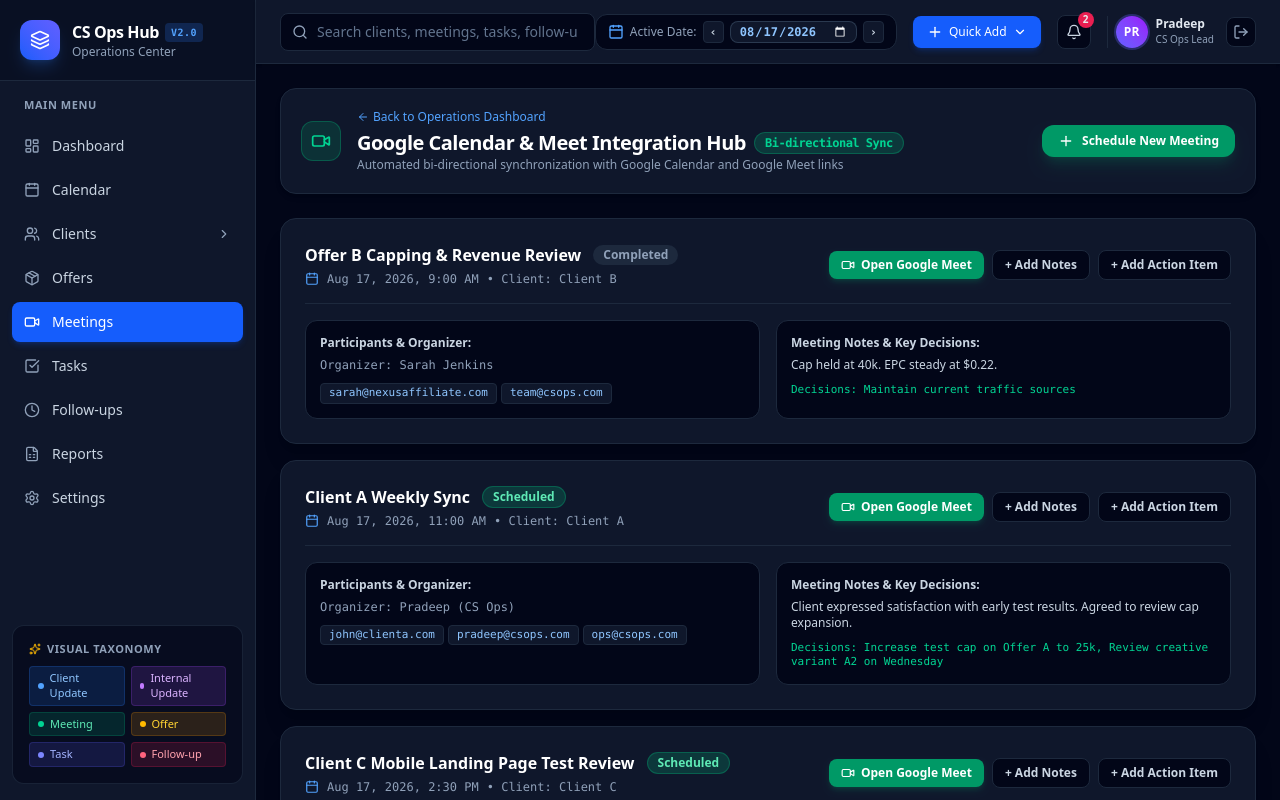
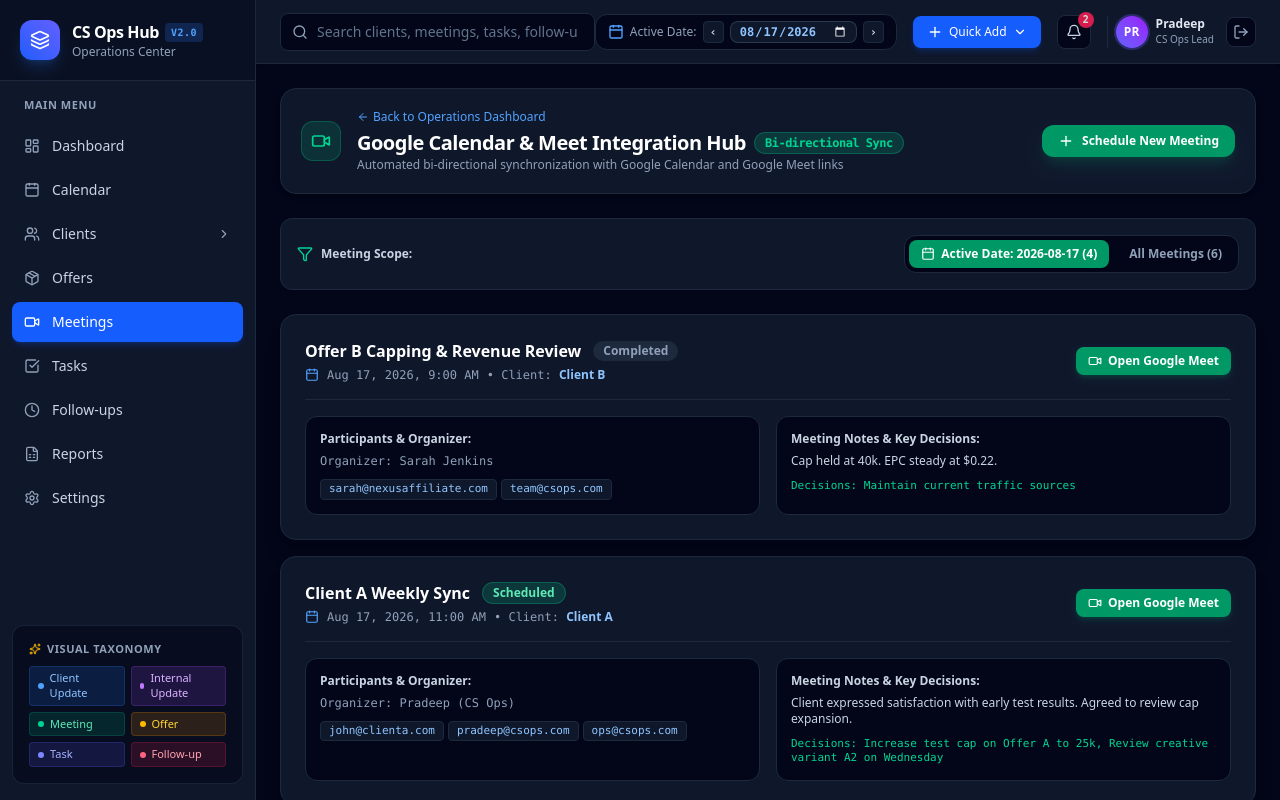
Before and after one commit to sravani00/Customer-Success-Operations-Hub, a Next.js app: page /meetings in a window 1280 px wide. Shown: the top 800 px of the page. Built offline with nearby package versions, Linux system fonts and the light colour scheme.

Commit message:
feat: Add Scope Filter Bar (Active Date vs All) to Meetings and Tasks pages

```diff
--- a/app/meetings/page.tsx
+++ b/app/meetings/page.tsx
@@ -5,13 +5,8 @@
 import {
   Video,
   Plus,
-  ExternalLink,
   Calendar as CalendarIcon,
-  CheckSquare,
-  Clock,
-  FileText,
-  Sparkles,
-  Users,
+  Filter,
   ArrowLeft
 } from 'lucide-react';
 import { useAppStore } from '../../lib/store';
@@ -19,6 +14,10 @@
 export default function MeetingsPage() {
   const { currentDate, meetings, openQuickAdd } = useAppStore();
   const [filterMode, setFilterMode] = useState<'date' | 'all'>('date');
+
+  const filteredMeetings = filterMode === 'date'
+    ? meetings.filter((m) => m.startTime.startsWith(currentDate))
+    : meetings;
 
   return (
     <div className="space-y-6 max-w-7xl mx-auto animate-in fade-in duration-300">
@@ -51,10 +50,46 @@
         </button>
       </div>
 
+      {/* Scope Filter Bar */}
+      <div className="flex items-center justify-between bg-slate-900 p-4 rounded-xl border border-slate-800">
+        <div className="flex items-center space-x-2 text-xs font-semibold text-slate-300">
+          <Filter className="w-4 h-4 text-emerald-400" />
+          <span>Meeting Scope:</span>
+        </div>
+
+        <div className="flex items-center space-x-2 bg-slate-950 p-1 rounded-xl border border-slate-800 text-xs">
+          <button
+            onClick={() => setFilterMode('date')}
+            className={`px-3 py-1.5 rounded-lg font-semibold transition-all flex items-center space-x-1.5 ${
+              filterMode === 'date' ? 'bg-emerald-600 text-white shadow-sm' : 'text-slate-400 hover:text-white'
+            }`}
+          >
+            <CalendarIcon className="w-3.5 h-3.5" />
+            <span>Active Date: {currentDate} ({meetings.filter(m => m.startTime.startsWith(currentDate)).length})</span>
+          </button>
+
+          <button
+            onClick={() => setFilterMode('all')}
+            className={`px-3 py-1.5 rounded-lg font-semibold transition-all ${
+              filterMode === 'all' ? 'bg-emerald-600 text-white shadow-sm' : 'text-slate-400 hover:text-white'
+            }`}
+          >
+            All Meetings ({meetings.length})
+          </button>
+        </div>
+      </div>
+
       {/* Meetings List */}
       <div className="space-y-4">
-        {meetings.map((m) => (
-          <div key={m.id} className="bg-slate-900 border border-slate-800 rounded-2xl p-6 shadow-xl space-y-4">
+        {filteredMeetings.length === 0 ? (
+          <div className="p-12 bg-slate-900 border border-slate-800 rounded-2xl text-center space-y-3">
+            <Video className="w-10 h-10 text-slate-600 mx-auto" />
+            <h3 className="text-base font-bold text-white">No meetings scheduled for {currentDate}</h3>
+            <p className="text-xs text-slate-400">Click "Schedule New Meeting" or switch to "All Meetings".</p>
+          </div>
+        ) : (
+          filteredMeetings.map((m) => (
+            <div key={m.id} className="bg-slate-900 border border-slate-800 rounded-2xl p-6 shadow-xl space-y-4 hover:border-slate-700 transition-all">
               <div className="flex flex-col md:flex-row md:items-center justify-between gap-3 border-b border-slate-800 pb-4">
                 <div>
                   <div className="flex items-center space-x-3">
@@ -68,11 +103,10 @@
                   <div className="text-xs text-slate-400 mt-1 flex items-center gap-2 font-mono">
                     <CalendarIcon className="w-3.5 h-3.5 text-blue-400" />
                     <span>{new Date(m.startTime).toLocaleString([], { dateStyle: 'medium', timeStyle: 'short' })}</span>
-                  <span>• Client: {m.clientName}</span>
+                    <span>• Client: <strong className="text-blue-300 font-sans">{m.clientName}</strong></span>
                   </div>
                 </div>
 
-              {/* Quick Action Controls (Spec Section 9) */}
                 <div className="flex items-center space-x-2 flex-wrap gap-y-2">
                   {m.meetLink && (
                     <a
@@ -85,12 +119,6 @@
                       <span>Open Google Meet</span>
                     </a>
                   )}
-                <button className="px-3 py-1.5 rounded-lg bg-slate-950 hover:bg-slate-800 border border-slate-800 text-xs font-semibold text-slate-300">
-                  + Add Notes
-                </button>
-                <button className="px-3 py-1.5 rounded-lg bg-slate-950 hover:bg-slate-800 border border-slate-800 text-xs font-semibold text-slate-300">
-                  + Add Action Item
-                </button>
                 </div>
               </div>
 
@@ -117,7 +145,8 @@
                 </div>
               </div>
             </div>
-        ))}
+          ))
+        )}
       </div>
     </div>
   );
--- a/app/tasks/page.tsx
+++ b/app/tasks/page.tsx
@@ -5,12 +5,8 @@
 import {
   CheckSquare,
   Plus,
-  Clock,
-  UserCheck,
-  Mail,
-  Video,
-  FileText,
-  CheckCircle2,
+  Calendar as CalendarIcon,
+  Filter,
   ArrowLeft
 } from 'lucide-react';
 import { useAppStore } from '../../lib/store';
@@ -18,6 +14,10 @@
 export default function TasksPage() {
   const { currentDate, tasks, updateTaskStatus, openQuickAdd } = useAppStore();
   const [filterMode, setFilterMode] = useState<'date' | 'all'>('date');
+
+  const filteredTasks = filterMode === 'date'
+    ? tasks.filter((t) => t.dueDate === currentDate)
+    : tasks;
 
   return (
     <div className="space-y-6 max-w-7xl mx-auto animate-in fade-in duration-300">
@@ -33,8 +33,11 @@
                 <ArrowLeft className="w-3 h-3" /> Back to Operations Dashboard
               </Link>
             </div>
-            <h1 className="text-xl font-bold text-white tracking-tight">
+            <h1 className="text-xl font-bold text-white tracking-tight flex items-center gap-2">
               Operational Task Management
+              <span className="text-xs px-2.5 py-0.5 rounded-full bg-indigo-500/20 text-indigo-300 border border-indigo-500/30 font-mono">
+                Active Date: {currentDate}
+              </span>
             </h1>
             <p className="text-xs text-slate-400">Ensures zero missed commitments by linking updates, emails, and meetings to explicit tasks</p>
           </div>
@@ -49,15 +52,51 @@
         </button>
       </div>
 
+      {/* Scope Filter Bar */}
+      <div className="flex items-center justify-between bg-slate-900 p-4 rounded-xl border border-slate-800">
+        <div className="flex items-center space-x-2 text-xs font-semibold text-slate-300">
+          <Filter className="w-4 h-4 text-indigo-400" />
+          <span>Task Scope:</span>
+        </div>
+
+        <div className="flex items-center space-x-2 bg-slate-950 p-1 rounded-xl border border-slate-800 text-xs">
+          <button
+            onClick={() => setFilterMode('date')}
+            className={`px-3 py-1.5 rounded-lg font-semibold transition-all flex items-center space-x-1.5 ${
+              filterMode === 'date' ? 'bg-indigo-600 text-white shadow-sm' : 'text-slate-400 hover:text-white'
+            }`}
+          >
+            <CalendarIcon className="w-3.5 h-3.5" />
+            <span>Active Date: {currentDate} ({tasks.filter(t => t.dueDate === currentDate).length})</span>
+          </button>
+
+          <button
+            onClick={() => setFilterMode('all')}
+            className={`px-3 py-1.5 rounded-lg font-semibold transition-all ${
+              filterMode === 'all' ? 'bg-indigo-600 text-white shadow-sm' : 'text-slate-400 hover:text-white'
+            }`}
+          >
+            All Tasks ({tasks.length})
+          </button>
+        </div>
+      </div>
+
       {/* Task List */}
       <div className="bg-slate-900 border border-slate-800 rounded-2xl shadow-xl overflow-hidden">
         <div className="p-4 border-b border-slate-800 flex items-center justify-between bg-slate-950/60">
-          <h2 className="font-bold text-sm text-white">Active Operational Tasks</h2>
-          <span className="text-xs text-slate-400 font-mono">Count: {tasks.length}</span>
+          <h2 className="font-bold text-sm text-white">
+            {filterMode === 'date' ? `Tasks Due on ${currentDate}` : 'Active Operational Tasks (All Dates)'}
+          </h2>
+          <span className="text-xs text-slate-400 font-mono">Count: {filteredTasks.length}</span>
         </div>
 
         <div className="divide-y divide-slate-800/60">
-          {tasks.map((task) => (
+          {filteredTasks.length === 0 ? (
+            <div className="p-8 text-center text-xs text-slate-400">
+              No tasks due on {currentDate}. Click "Create New Task" or select "All Tasks".
+            </div>
+          ) : (
+            filteredTasks.map((task) => (
               <div key={task.id} className="p-4 hover:bg-slate-950/40 transition-colors flex flex-col md:flex-row md:items-center justify-between gap-4">
                 <div className="space-y-1">
                   <div className="flex items-center space-x-2">
@@ -67,7 +106,7 @@
                     </span>
                   </div>
                   <div className="text-xs text-slate-400 font-mono">
-                  Client: <span className="text-blue-400">{task.clientName}</span> • Assigned to: <span className="text-slate-200">{task.assignedTo}</span> • Due: <span className="text-amber-400">{task.dueDate}</span>
+                    Client: <span className="text-blue-400 font-semibold">{task.clientName}</span> • Assigned to: <span className="text-slate-200">{task.assignedTo}</span> • Due: <span className="text-amber-400 font-bold">{task.dueDate}</span>
                   </div>
                 </div>
 
@@ -75,7 +114,7 @@
                   <select
                     value={task.status}
                     onChange={(e) => updateTaskStatus(task.id, e.target.value as any)}
-                  className="bg-slate-950 border border-slate-800 rounded-lg text-xs p-2 text-slate-200 font-semibold focus:border-blue-500 focus:outline-none"
+                    className="bg-slate-950 border border-slate-800 rounded-lg text-xs p-2 text-slate-200 font-semibold focus:border-blue-500 focus:outline-none cursor-pointer"
                   >
                     <option value="Not Started">Not Started</option>
                     <option value="In Progress">In Progress</option>
@@ -85,7 +124,8 @@
                   </select>
                 </div>
               </div>
-          ))}
+            ))
+          )}
         </div>
       </div>
     </div>
```
Lines whose indentation alone changed are shown as unchanged.
